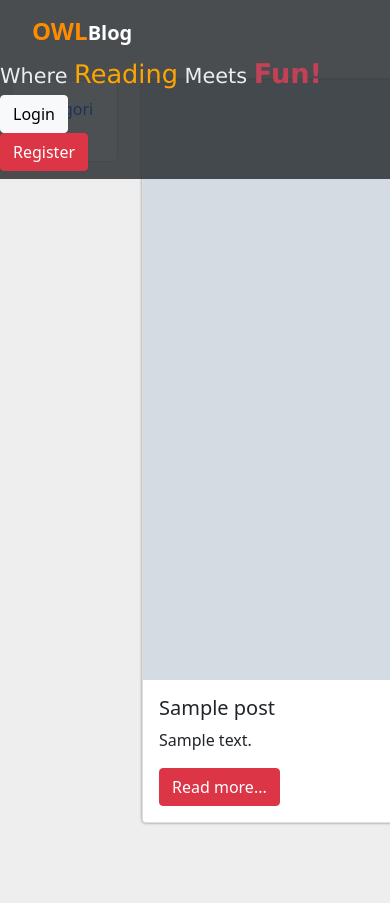
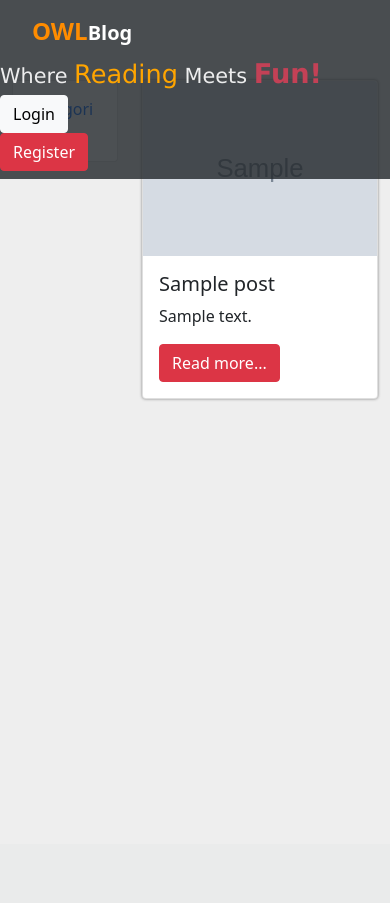
Before and after one commit to ZainabSabry/Django-Blog, a Django app: page /landing_page/home/ in a window 390 px wide; the page is wider, and only the part inside the window is pictured. After the commit the page ends 400 px from the top of that part, so only its background shows below. Run offline with Django 3.2, Linux system fonts and the light colour scheme; tables that the repository leaves empty hold one stand-in row (values such as "Sample post"); grey boxes marked "Sample" are stand-in pictures; some libraries are stand-ins or nearby versions.

Commit message:
responsive posts

```diff
--- a/templates/landing_page/body.html
+++ b/templates/landing_page/body.html
@@ -4,8 +4,8 @@
 
 {% for post in posts %}
 
-<div class="card" style="width: 50rem; margin-top: 5rem; box-shadow: gray 0 0.1px 3px;">
-    <img src="{{ post.image.url }}" style="width: 49.9rem;" class="card-img-top" alt="...">
+<div class="card" style=" margin-top: 5rem; box-shadow: gray 0 0.1px 3px;">
+    <img src="{{ post.image.url }}"  class="card-img-top" alt="...">
     <div class="card-body">
       <h5 class="card-title">{{ post.title }}</h5>
       <p class="card-text">{{ post.content|safe|striptags|truncatechars:150 }}</p>
@@ -13,5 +13,5 @@
     </div>
   </div>
 
-  {% endfor %}
+{% endfor %}
   {% endblock content %}
```
